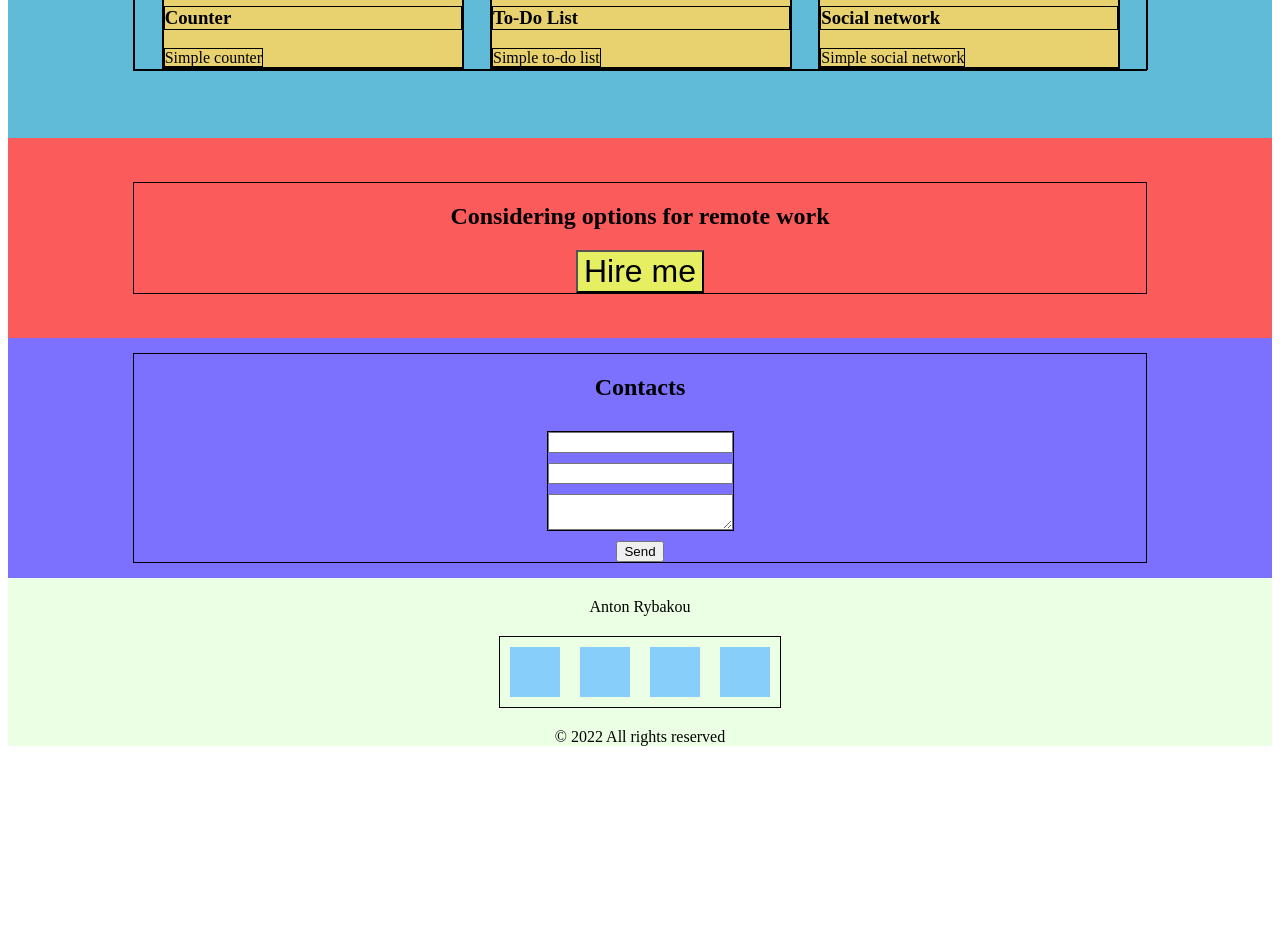
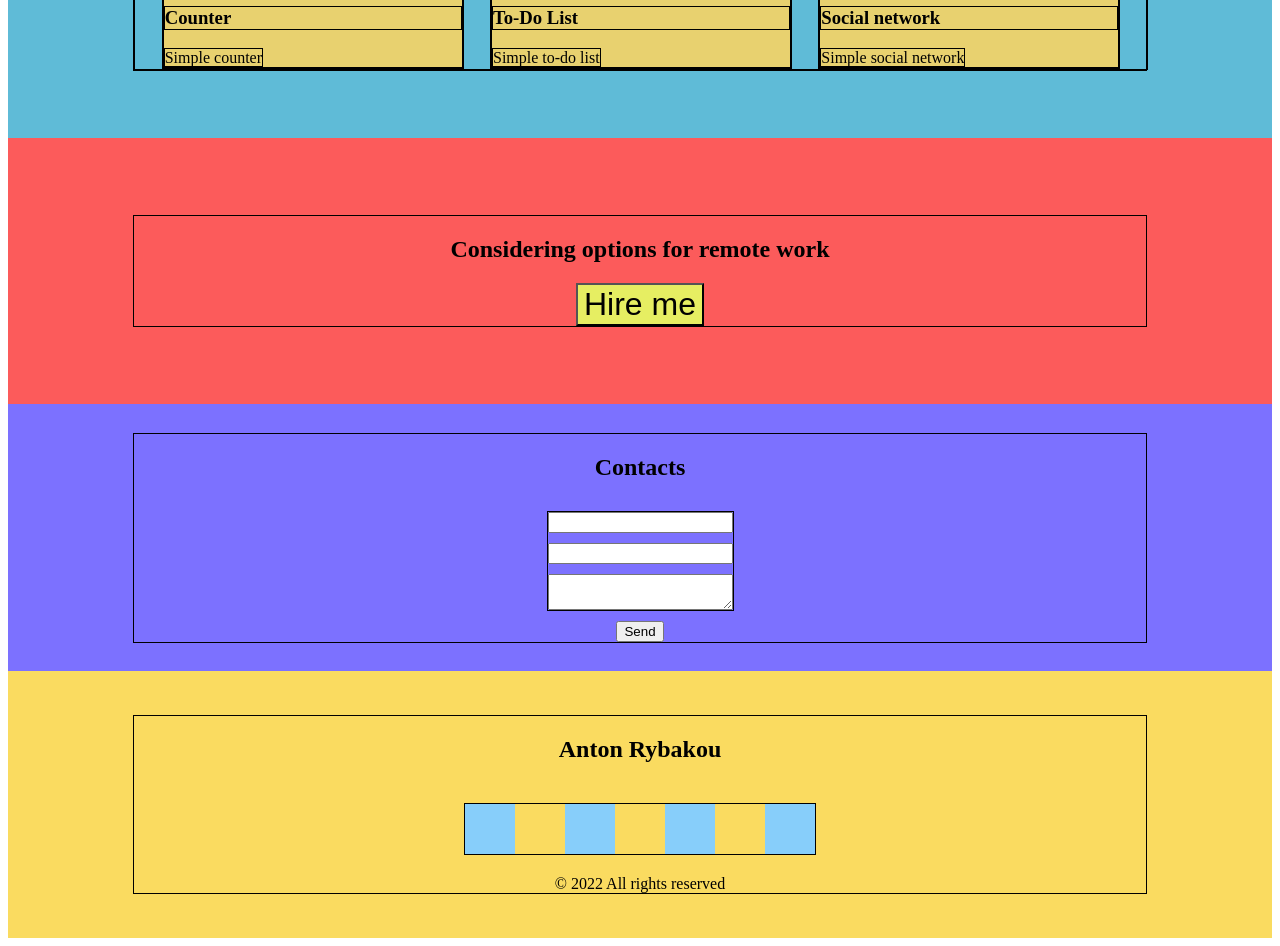
Before and after one commit to ToshaBY/portfolio, a React (Create React App) app: page / in a window 1280 px wide. Shown: the part 1700-2646 px from the top of the page. Before the commit the page ends 2454 px from the top, so only its background shows below. Built offline with nearby package versions, Linux system fonts and the light colour scheme.

Commit message:
feat: css fixes

```diff
--- a/src/components/contacts/Contacts.module.css
+++ b/src/components/contacts/Contacts.module.css
@@ -1,5 +1,5 @@
 .contactsBlock {
-    min-height: 30vh;
+    min-height: calc(100vh / 3);
     background-color: #7c71ff;
 
     display: flex;
--- a/src/components/contacts/Contacts.tsx
+++ b/src/components/contacts/Contacts.tsx
@@ -2,7 +2,7 @@ import React from 'react';
 import style from './Contacts.module.css';
 import styleContainer from "../../common/styles/Container.module.css";
 
-export const Contacts = React.memo( () => {
+export const Contacts = React.memo(() => {
     return (
         <div className={style.contactsBlock}>
             <div className={`${styleContainer.container} ${style.contactsContainer}`}>
--- a/src/components/footer/Footer.module.css
+++ b/src/components/footer/Footer.module.css
@@ -1,36 +1,32 @@
-.footer {
-    max-width: 1280px;
-    margin: 0 auto;
-    padding-top: 20px;
+.footerBlock {
+    min-height: calc(100vh / 3);
+    background-color: #fadb60;
 
     display: flex;
-    flex-flow: column wrap;
     align-items: center;
-    justify-content: center;
-
-    background-color: #ebffe4;
 }
 
-.footer__name {
+.footerContainer {
+    border: 1px solid;
+
+    display: flex;
+    flex-direction: column;
+    gap: 20px;
+    flex-wrap: wrap;
+    justify-content: space-evenly;
 }
 
-.footer__social {
-    margin: 20px auto;
-
+.socialBlock {
     display: flex;
     flex-flow: row wrap;
+    gap: 50px;
 
-    border: 1px solid black;
+    border: 1px solid;
 }
 
-.footer__socialItem {
+.socialItem {
     width: 50px;
     height: 50px;
-    margin: 10px;
 
     background-color: lightskyblue;
 }
-
-.footer__copyright {
-
-}
--- a/src/components/footer/Footer.tsx
+++ b/src/components/footer/Footer.tsx
@@ -1,23 +1,22 @@
 import React from 'react';
 import style from './Footer.module.css';
+import styleContainer from "../../common/styles/Container.module.css";
 
 export const Footer = React.memo(() => {
     return (
-        <>
-            <div className={style.footer}>
-                <div className={style.footer__name}>
-                    Anton Rybakou
+        <div className={style.footerBlock}>
+            <div className={`${styleContainer.container} ${style.footerContainer}`}>
+                <h2>Anton Rybakou</h2>
+                <div className={style.socialBlock}>
+                    <div className={style.socialItem}/>
+                    <div className={style.socialItem}/>
+                    <div className={style.socialItem}/>
+                    <div className={style.socialItem}/>
                 </div>
-                <div className={style.footer__social}>
-                    <div className={style.footer__socialItem}/>
-                    <div className={style.footer__socialItem}/>
-                    <div className={style.footer__socialItem}/>
-                    <div className={style.footer__socialItem}/>
-                </div>
-                <div className={style.footer__copyright}>
+                <div className={style.copyright}>
                     © 2022 All rights reserved
                 </div>
             </div>
-        </>
+        </div>
     );
 })
--- a/src/components/hire/Hire.module.css
+++ b/src/components/hire/Hire.module.css
@@ -1,5 +1,5 @@
 .hireBlock {
-    min-height: 25vh;
+    min-height: calc(100vh / 3);
     background-color: #fc5b5b;
 
     display: flex;
--- a/src/components/projects/Projects.tsx
+++ b/src/components/projects/Projects.tsx
@@ -6,18 +6,21 @@ import {Project} from "./project/Project";
 export const Projects = React.memo(() => {
     const projects = [
         {
+            id: 1,
             title: 'Counter',
             description: 'Simple counter',
             url: 'https://toshaby.github.io/it-incubator-counter//',
             image: ''
         },
         {
+            id: 2,
             title: 'To-Do List',
             description: 'Simple to-do list',
             url: 'https://toshaby.github.io/it-incubator-todo-list-ts',
             image: ''
         },
         {
+            id: 3,
             title: 'Social network',
             description: 'Simple social network',
             url: 'https://toshaby.github.io/it-incubator-samurai-way',
@@ -33,7 +36,8 @@ export const Projects = React.memo(() => {
                     {
                         projects.map(el => {
                             return (
-                                <Project title={el.title}
+                                <Project key={el.id}
+                                         title={el.title}
                                          description={el.description}
                                          url={el.url}
                                          image={el.image}/>
--- a/src/components/skills/Skills.tsx
+++ b/src/components/skills/Skills.tsx
@@ -7,26 +7,31 @@ import {Skill} from "./skill/Skill";
 export const Skills = React.memo(() => {
     const skills = [
         {
+            id: 1,
             title: 'HTML',
             description: 'HTML is the most basic building block of the Web.' +
                 'It describes the content of a webpage and how it should be displayed.'
         },
         {
+            id: 2,
             title: 'CSS',
             description: 'CSS is a style sheet language used to describe the style of an HTML document.' +
                 'It is used to describe how HTML elements should be displayed.'
         },
         {
+            id: 3,
             title: 'JavaScript',
             description: 'JavaScript is a lightweight, interpreted programming language with first-class functions.' +
                 'It is most commonly used to make web pages interactive, but it can also be used to make a variety of other things.'
         },
         {
+            id: 4,
             title: 'React',
             description: 'React is a JavaScript library for building user interfaces.' +
                 'It is used for building single-page applications, mobile apps, and everything in between.'
         },
         {
+            id: 5,
             title: 'TypeScript',
             description: 'TypeScript is a superset of JavaScript that compiles to plain JavaScript.' +
                 'It is used to write more concise code than JavaScript.'
@@ -40,7 +45,8 @@ export const Skills = React.memo(() => {
                 <div className={styleContainer.contentContainer}>
                     {
                         skills.map(el => {
-                            return <Skill title={el.title}
+                            return <Skill key={el.id}
+                                          title={el.title}
                                           description={el.description}/>
                         })
                     }
```
